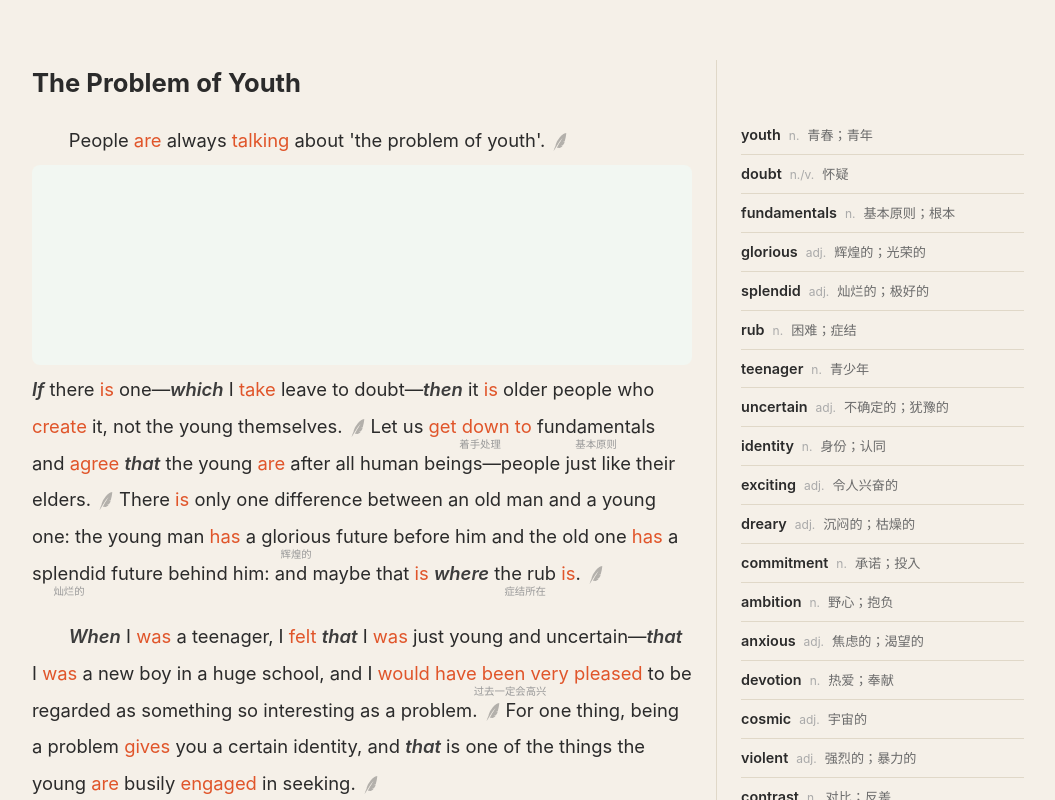
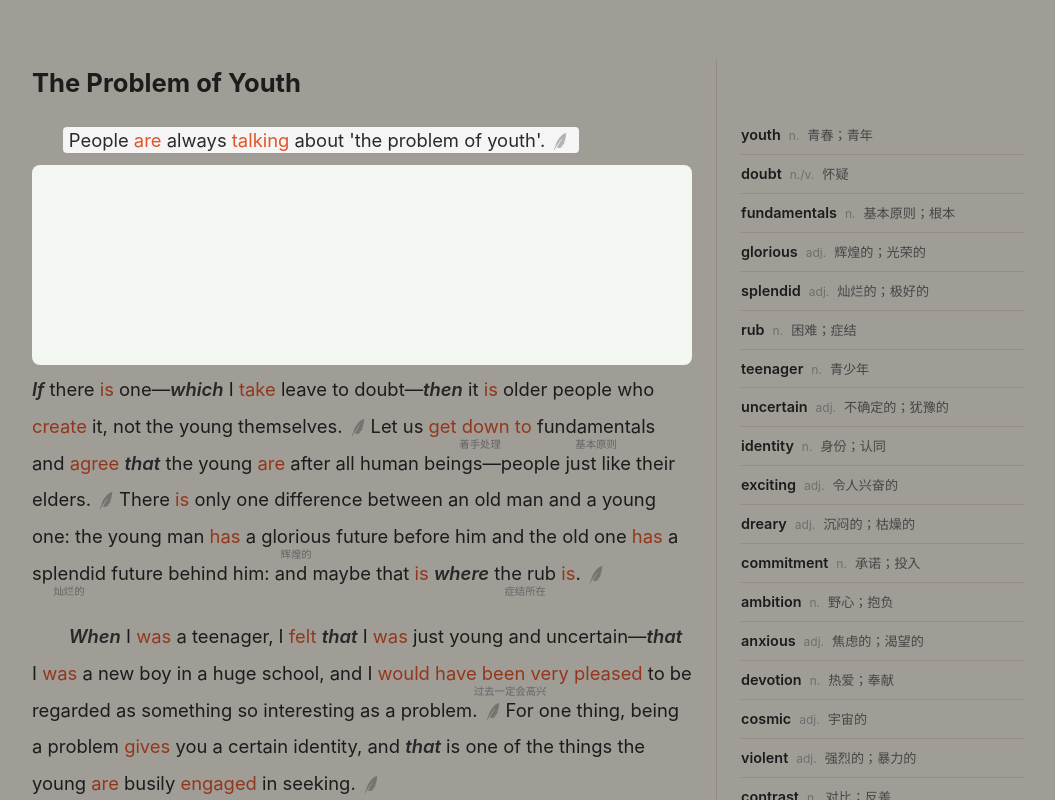
Before and after one commit to farisni/nce-proj, a Vue app: page / in a window 1280 px wide. Both pictures are taken after a click on the picture 672 px from the left and 142 px from the top of the page. Shown: the top 800 px of the page, without its empty margins (112-1167 px from the left). Built offline with nearby package versions, Linux system fonts and the light colour scheme.

Commit message:
聚光灯效果：点击icon全屏暗遮罩+该句高亮

```diff
--- a/src/views/Index.vue
+++ b/src/views/Index.vue
@@ -26,10 +26,7 @@ function markWords(
 ): Segment[] {
   if (!predicates.length && !clauseIntroducers.length && !notes.length) return [{ text: sentence }]
 
-  interface Span {
-    start: number; end: number; predicate: boolean; clause: boolean; noteText: string
-  }
-
+  interface Span { start: number; end: number; predicate: boolean; clause: boolean; noteText: string }
   const spans: Span[] = []
   const lower = sentence.toLowerCase()
 
@@ -41,14 +38,12 @@ function markWords(
     const escaped = pw.replace(/[.*+?^${}()|[\]\\]/g, '\\$&')
     const regex = new RegExp(`(?<![a-zA-Z'-])${escaped}(?![a-zA-Z'-])`, 'gi')
     let m: RegExpExecArray | null
-    while ((m = regex.exec(lower)) !== null) {
+    while ((m = regex.exec(lower)) !== null)
       spans.push({ start: m.index, end: m.index + pw.length, predicate: true, clause: false, noteText: '' })
-    }
   }
 
   for (const ci of clauseIntroducers) {
-    const lc = ci.toLowerCase()
-    let idx = lower.indexOf(lc)
+    const lc = ci.toLowerCase(); let idx = lower.indexOf(lc)
     while (idx !== -1) {
       const bo = idx === 0 || /\s|[—,'"(\[{]/.test(sentence[idx - 1])
       const ao = idx + ci.length === sentence.length || /\s|[—,.'"!?;:)\]}。，！？；：、]/.test(sentence[idx + ci.length])
@@ -58,8 +53,7 @@ function markWords(
   }
 
   for (const note of notes) {
-    const ln = note.phrase.toLowerCase()
-    let idx = lower.indexOf(ln)
+    const ln = note.phrase.toLowerCase(); let idx = lower.indexOf(ln)
     while (idx !== -1) {
       spans.push({ start: idx, end: idx + ln.length, predicate: false, clause: false, noteText: note.note })
       idx = lower.indexOf(ln, idx + 1)
@@ -70,28 +64,18 @@ function markWords(
   spans.sort((a, b) => a.start - b.start)
 
   const len = sentence.length
-  const cP = new Array(len).fill(false)
-  const cC = new Array(len).fill(false)
+  const cP = new Array(len).fill(false); const cC = new Array(len).fill(false)
   const cN: (string | null)[] = new Array(len).fill(null)
-
-  for (const s of spans) {
-    for (let i = s.start; i < s.end; i++) {
-      if (s.predicate) cP[i] = true
-      if (s.clause) cC[i] = true
-      if (s.noteText) cN[i] = s.noteText
-    }
+  for (const s of spans) for (let i = s.start; i < s.end; i++) {
+    if (s.predicate) cP[i] = true; if (s.clause) cC[i] = true; if (s.noteText) cN[i] = s.noteText
   }
 
-  const segs: Segment[] = []
-  let i = 0
+  const segs: Segment[] = []; let i = 0
   while (i < len) {
-    const p = cP[i]; const c = cC[i]; const n = cN[i]
-    let j = i + 1
+    const p = cP[i]; const c = cC[i]; const n = cN[i]; let j = i + 1
     while (j < len && cP[j] === p && cC[j] === c && cN[j] === n) j++
     const seg: Segment = { text: sentence.slice(i, j) }
-    if (p) seg.predicate = true
-    if (c) seg.clause = true
-    if (n) seg.noteText = n
+    if (p) seg.predicate = true; if (c) seg.clause = true; if (n) seg.noteText = n
     segs.push(seg); i = j
   }
 
@@ -120,18 +104,18 @@ const originalSentences = computed(() =>
 )
 
 const activeKey = ref('')
-
 function togglePanel(key: string) { activeKey.value = activeKey.value === key ? '' : key }
 function segClass(seg: Segment): string {
-  const c: string[] = []
-  if (seg.clause) c.push('clause-mark')
-  if (seg.predicate) c.push('predicate-mark')
+  const c: string[] = []; if (seg.clause) c.push('clause-mark'); if (seg.predicate) c.push('predicate-mark')
   return c.join(' ')
 }
 </script>
 
 <template>
   <div class="reading-page">
+    <!-- 聚光灯遮罩 -->
+    <div v-if="activeKey" class="spotlight-overlay" @click="activeKey = ''"></div>
+
     <div class="main-content">
       <div class="article-section">
         <div class="section-row">
@@ -140,11 +124,12 @@ function segClass(seg: Segment): string {
             <div v-for="(sentences, pIdx) in originalSentences" :key="pIdx" class="paragraph-wrapper">
               <div class="paragraph">
                 <template v-for="(s, sIdx) in sentences" :key="s.key">
-                  <span class="sentence-inline"
+                  <span
+                    class="sentence-inline"
+                    :class="{ spotlight: activeKey === s.key }"
                     ><template v-for="(seg, gIdx) in s.segments" :key="gIdx">
                       <ruby v-if="seg.noteText && activeKey !== s.key" class="noted-ruby">
-                        <span :class="segClass(seg)">{{ seg.text }}</span>
-                        <rt>{{ seg.noteText }}</rt>
+                        <span :class="segClass(seg)">{{ seg.text }}</span><rt>{{ seg.noteText }}</rt>
                       </ruby>
                       <span v-else-if="segClass(seg)" :class="segClass(seg)">{{ seg.text }}</span>
                       <template v-else>{{ seg.text }}</template>
@@ -184,7 +169,7 @@ function segClass(seg: Segment): string {
 </template>
 
 <style lang="scss" scoped>
-.reading-page { min-height: 100vh; }
+.reading-page { min-height: 100vh; position: relative; }
 .main-content { max-width: 1040px; margin: 0 auto; padding: 60px 24px 80px; }
 .section-row { display: flex; align-items: stretch; }
 .section-main { flex: 7; min-width: 0; }
@@ -203,18 +188,31 @@ function segClass(seg: Segment): string {
   }
 }
 
+.spotlight-overlay {
+  position: fixed; inset: 0; z-index: 10;
+  background: rgba(0, 0, 0, 0.35);
+}
+
+.sentence-inline.spotlight {
+  position: relative; z-index: 11;
+  background: rgba(255, 255, 255, 0.9);
+  border-radius: 4px;
+  padding: 2px 6px;
+  margin: 0 -6px;
+}
+
+.sentence-panel {
+  display: block; margin: 6px 0; border-radius: 8px;
+  background: #f2f7f2; min-height: 200px;
+  position: relative; z-index: 11;
+}
+
 .clause-mark { font-style: italic; font-weight: 600; color: #3d3d3d; }
 .predicate-mark { color: #e0552a; }
 
 .noted-ruby {
-  ruby-position: under;
-  ruby-align: center;
-
-  rt {
-    font-size: 0.65rem;
-    padding-top: 1px;
-    color: #999;
-  }
+  ruby-position: under; ruby-align: center;
+  rt { font-size: 0.65rem; color: #999; padding-top: 1px; }
 }
 
 .vocab-list { display: flex; flex-direction: column; }
@@ -227,7 +225,6 @@ function segClass(seg: Segment): string {
 .vocab-pos { font-size: 0.75rem; color: #aaa; flex-shrink: 0; }
 .vocab-meaning { font-size: 0.82rem; color: var(--color-text-secondary); }
 
-.sentence-panel { display: block; margin: 6px 0; border-radius: 8px; background: #f2f7f2; min-height: 200px; }
 .panel-enter-active, .panel-leave-active { transition: all 0.25s ease; }
 .panel-enter-from, .panel-leave-to { opacity: 0; transform: translateY(-6px); }
 .translation { font-size: 0.9rem; color: var(--color-text-secondary); }
```
